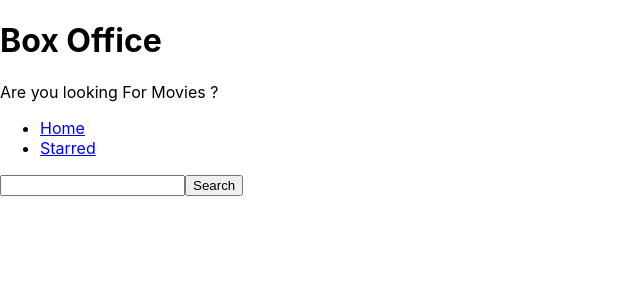
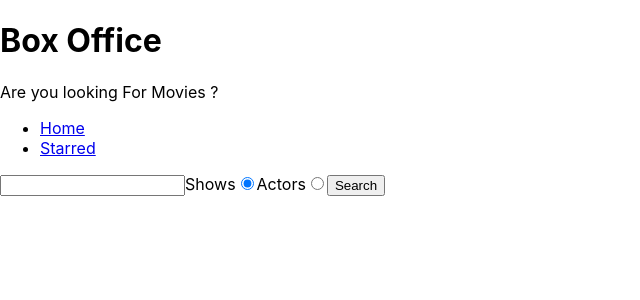
Before and after one commit to shaikh28/Box-Office-App-, a React (Create React App) app: page / in a window 1280 px wide. Shown: the top 300 px of the page, without its empty margins (0-640 px from the left). Built offline with nearby package versions, Linux system fonts and the light colour scheme.

Commit message:
Added radio button for actor and shows

```diff
--- a/src/api/TvMaze.js
+++ b/src/api/TvMaze.js
@@ -8,3 +8,4 @@ const getApi= async (queryString)=>{
 }
 
 export const searchForShows = (query)=> getApi(`/search/shows?q=${query}`)
+export const searchForPeoples = (query)=> getApi(`/search/people?q=${query}`)
--- a/src/components/Navs.jsx
+++ b/src/components/Navs.jsx
@@ -12,7 +12,6 @@ const Navs = () => {
       to: "/Starred",
     },
   ];
-  console.log("Navs")
   return (
     <div>
       <ul>
--- a/src/pages/Home.jsx
+++ b/src/pages/Home.jsx
@@ -1,46 +1,75 @@
 import React from "react";
 import { useState } from "react";
-import { searchForShows } from "../api/TvMaze";
+import { searchForPeoples, searchForShows } from "../api/TvMaze";
 const Home = () => {
   const [searchStr, setSearchStr] = useState("");
   const [apiData, setApiData] = useState([]);
-  const [apiDataError, setApiDataError] = useState(null)
+  const [apiDataError, setApiDataError] = useState(null);
+  const [searchOption, setSearchOption] = useState("shows");
   console.log(setSearchStr);
+  console.log(searchOption);
   const onSearchInputChange = (ev) => {
     setSearchStr(ev.target.value);
+  };
+
+  const onRadioChange = (ev) => {
+    setSearchOption(ev.target.value);
   };
 
   const onSearch = async (ev) => {
     ev.preventDefault();
     try {
-      setApiDataError(null)
-      const results = await searchForShows(searchStr);
-      setApiData(results);
-
+      setApiDataError(null);
+      if (searchOption === "shows") {
+        const results = await searchForShows(searchStr);
+        setApiData(results);
+      } else {
+        const results = await searchForPeoples(searchStr);
+        setApiData(results);
+      }
     } catch (error) {
-      setApiDataError(error)
+      setApiDataError(error);
     }
   };
   const renderApiData = () => {
-    if(apiDataError){
-      return <div>Something Went Wrong{apiDataError.message}</div>
+    if (apiDataError) {
+      return <div>Something Went Wrong{apiDataError.message}</div>;
     }
     if (apiData) {
-      return apiData.map((data) => (
-        <div key={data.show.id}>{data.show.name}</div>
-      ));
+      if (apiData && apiData.length > 0) {
+        return apiData[0].show
+          ? apiData.map(data => <div key={data.show.id}>{data.show.name}</div>)
+          : apiData.map(data => (
+              <div key={data.person.id}>{data.person.name}</div>
+            ));
+      }
     }
     return null;
   };
   return (
     <div>
       <form onSubmit={onSearch}>
-        <input
-          name="Search`"
-          type="text"
-          value={searchStr}
-          onChange={onSearchInputChange}
-        />
+        <input type="text" value={searchStr} onChange={onSearchInputChange} />
+        <label>
+          Shows
+          <input
+            type="radio"
+            name="search-option"
+            value="shows"
+            onChange={onRadioChange}
+            checked={searchOption === "shows"}
+          />
+        </label>
+        <label>
+          Actors
+          <input
+            type="radio"
+            name="search-option"
+            value="actors"
+            onChange={onRadioChange}
+            checked={searchOption === "actors"}
+          />
+        </label>
         <button type="submit">Search</button>
       </form>
       <div>{renderApiData()}</div>
```
